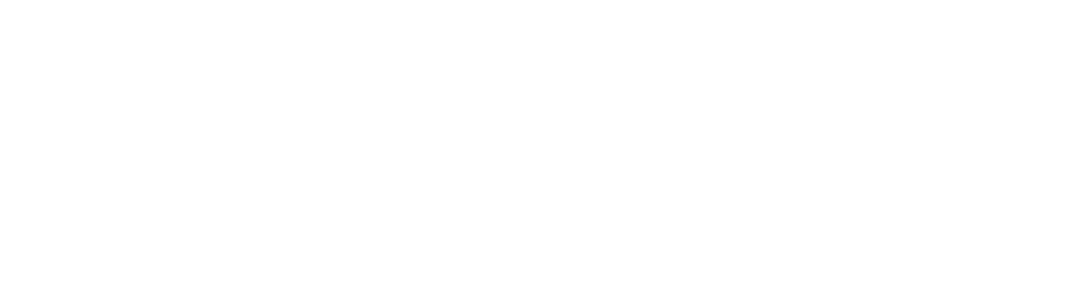
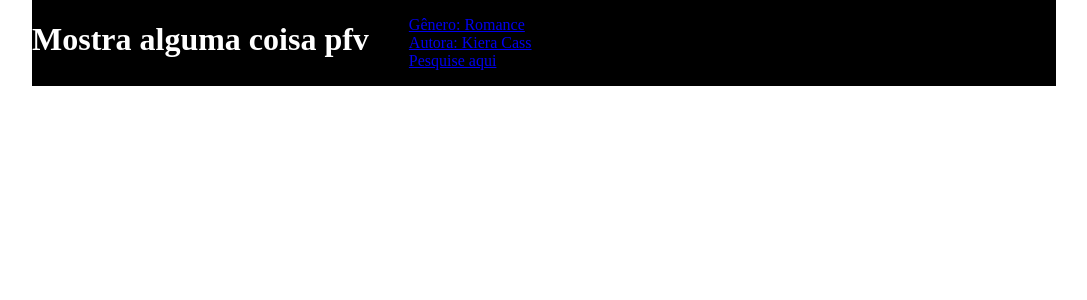
Before and after one commit to iryssalvatico/react-web, a React (Create React App) app: page / in a window 1280 px wide. Shown: the top 300 px of the page, without its empty margins (96-1183 px from the left). Built offline with nearby package versions, Linux system fonts and the light colour scheme.

Commit message:
Projeto react

```diff
--- a/src/App.tsx
+++ b/src/App.tsx
@@ -1,11 +1,11 @@
 import { BrowserRouter } from "react-router-dom";
 import Routes from "./routes";
-import Globalstyles from "./styles/Globalstyles";
+import Globalstyle from "./styles/Globalstyle";
 
 function App() {
   return (
     <BrowserRouter>
-       <Globalstyles/>
+       <Globalstyle/>
         <Routes/>
     </BrowserRouter>
   );
--- a/src/pages/pagone/index.tsx
+++ b/src/pages/pagone/index.tsx
@@ -1,4 +1,4 @@
-import { Header } from "../../components/Header/styles"
+import { Header } from "../../components"
 
 const Pagone = () =>{
     return <>
--- a/src/styles/Globalstyles.ts
+++ b/src/styles/Globalstyle.ts
@@ -8,7 +8,7 @@ export default createGlobalStyle`
     margin: 0 auto;
   }
   h1{
-    color: #000000;
+    color: #ffffff;
   }
   body{
     width:100;
```
